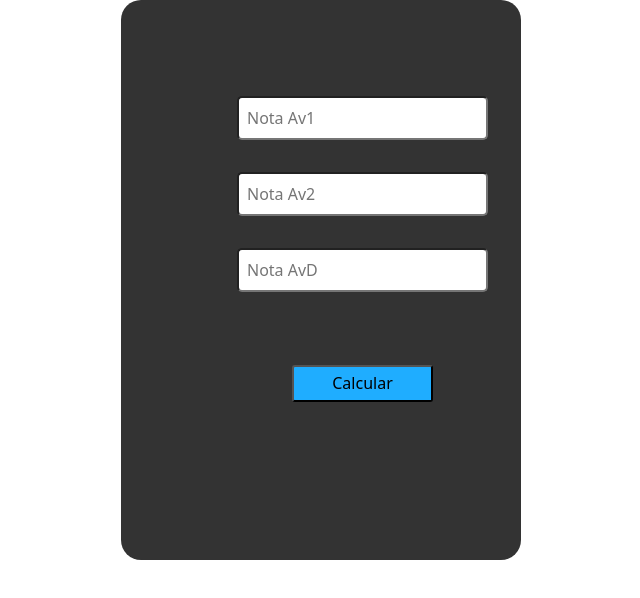
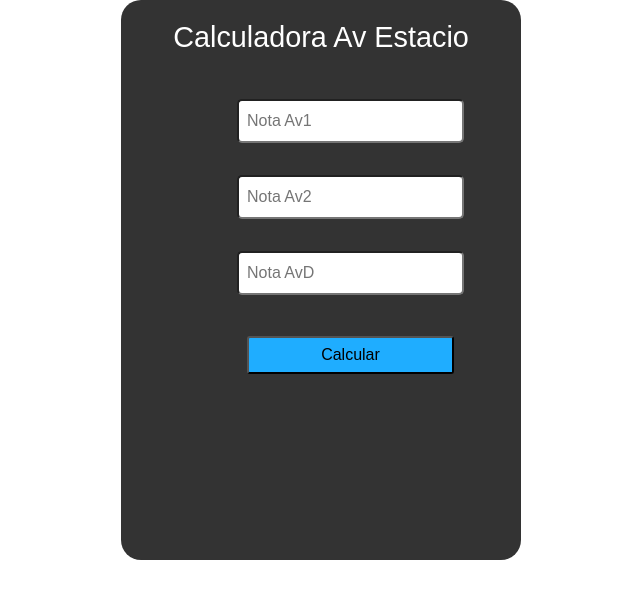
Before and after one commit to JRebertt/AvCalculator, a plain HTML site: page index.html in a window 1280 px wide. Shown: the whole page, without its empty margins (319-959 px from the left). Drawn offline with nearby package versions, Linux system fonts and the light colour scheme.

Commit message:
First Commit

```diff
--- a/index.html
+++ b/index.html
@@ -19,6 +19,7 @@
 
 
     <div class="content">
+      <h2>Calculadora Av Estacio</h2>
       <div class="main">
         <input id="Av1" type="number" placeholder="Nota Av1">
         <input id="Av2" type="number" placeholder="Nota Av2">
--- a/style.css
+++ b/style.css
@@ -3,6 +3,7 @@
   padding: 0;
   box-sizing: border-box;
   border: no;
+  font-family: Arial, Helvetica, sans-serif;
 }
 
 .content{
@@ -13,10 +14,19 @@
   height: 35rem;
 }
 
+h2{
+  display: flex;
+  justify-content: center;
+  color: #fff;
+  font-size: 1.8rem;
+  padding: 20px ;
+
+}
+
 .main{
   display: inline-flex;
   flex-direction:column;
-  margin: 20% 25%;
+  margin: 0 25%;
 }
 
 .main input{
@@ -28,12 +38,12 @@
 #btn{
   padding: 0.3rem;
   border-radius:3px;
-  margin: 20% 25%;
+  margin: 10% ;
   background-color: rgb(31, 173, 255);
 }
 
 #result {
   color: #fff;
   font-size: 1rem;
-  font-family: 'Segoe UI', Tahoma, Geneva, Verdana, sans-serif;
+  font-family: Arial, Helvetica, sans-serif;
 }
```
